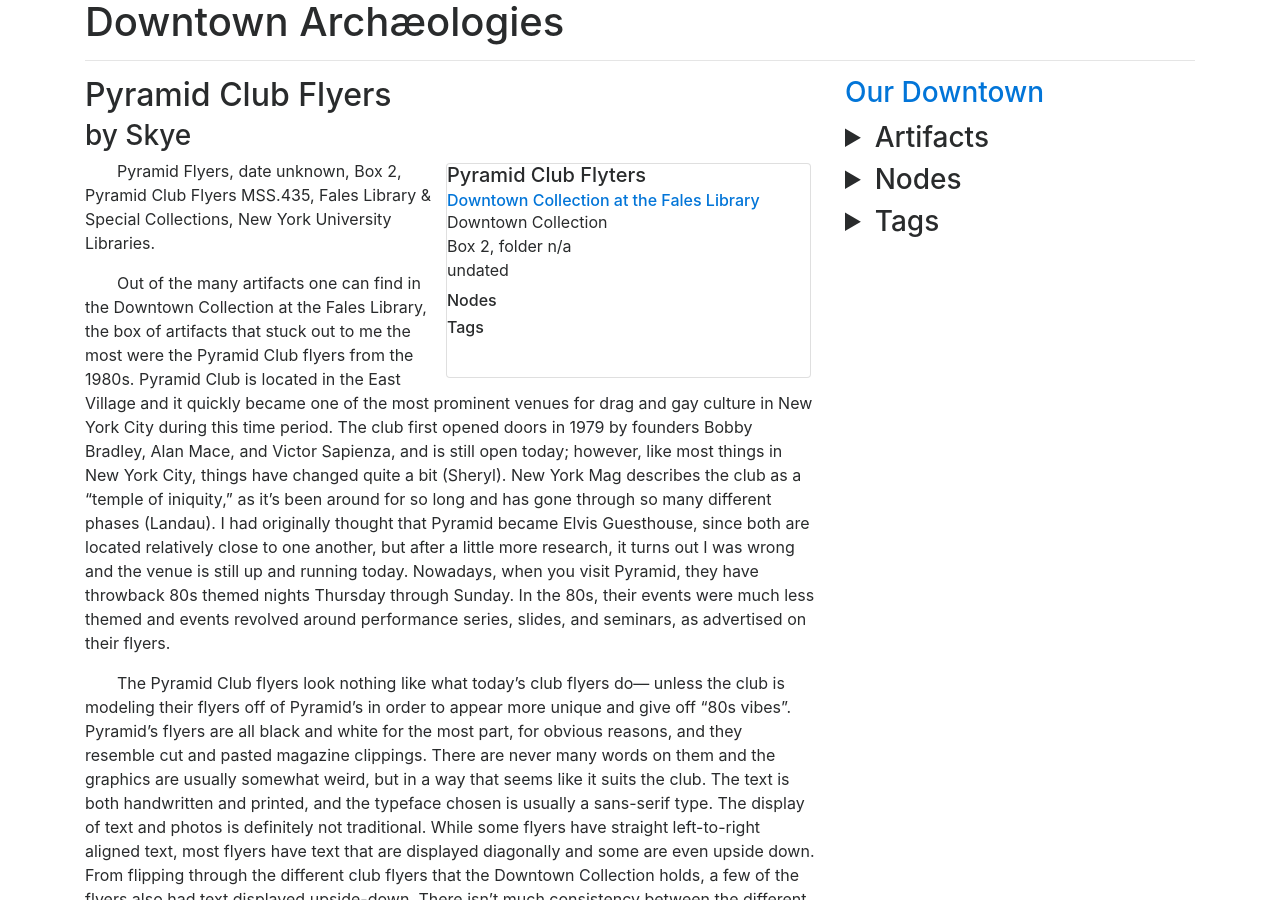
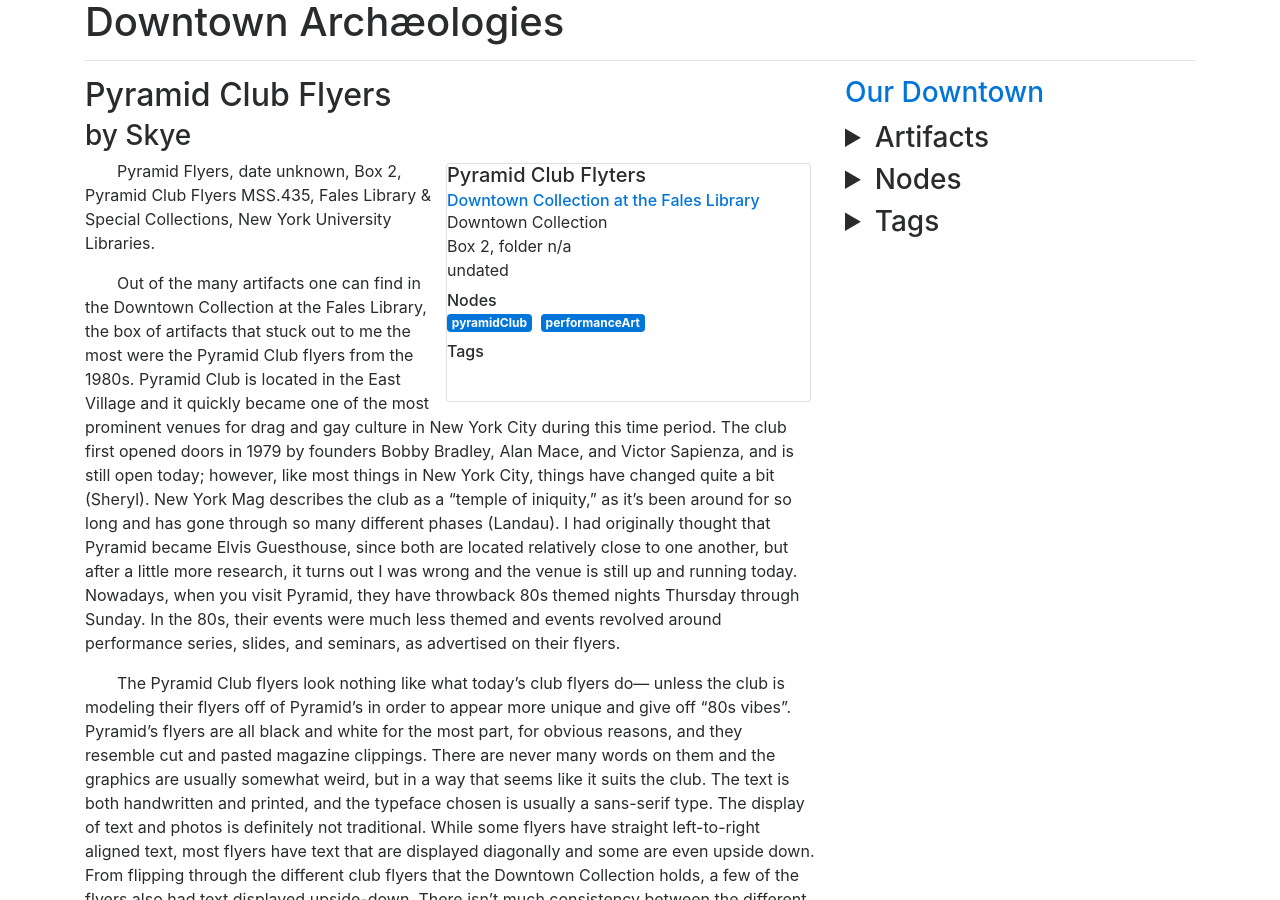
Before and after one commit to nyscapes/downtown-archaeologies, a Jekyll site: the page built from _artifacts/skye-downtown-archaeology.md, in a window 1280 px wide and 900 px high. Built offline with Jekyll 4.4.1, drawn with Linux system fonts in a browser that asks for light colours; nearby versions of some CDN libraries.

Commit message:
what are nodes

```diff
--- a/_artifacts/skye-downtown-archaeology.md
+++ b/_artifacts/skye-downtown-archaeology.md
@@ -13,6 +13,7 @@ copyright-holder: "some name"
 artifact-name: "Pyramid Club Flyters"
 artifact-date: undated
 tags: ["flyer","music","pyramid club","club","east village"]
+nodes: pyramidClub performanceArt
 ---
 
 Pyramid Flyers, date unknown, Box 2, Pyramid Club Flyers MSS.435, Fales Library & Special Collections, New York University Libraries.
```
